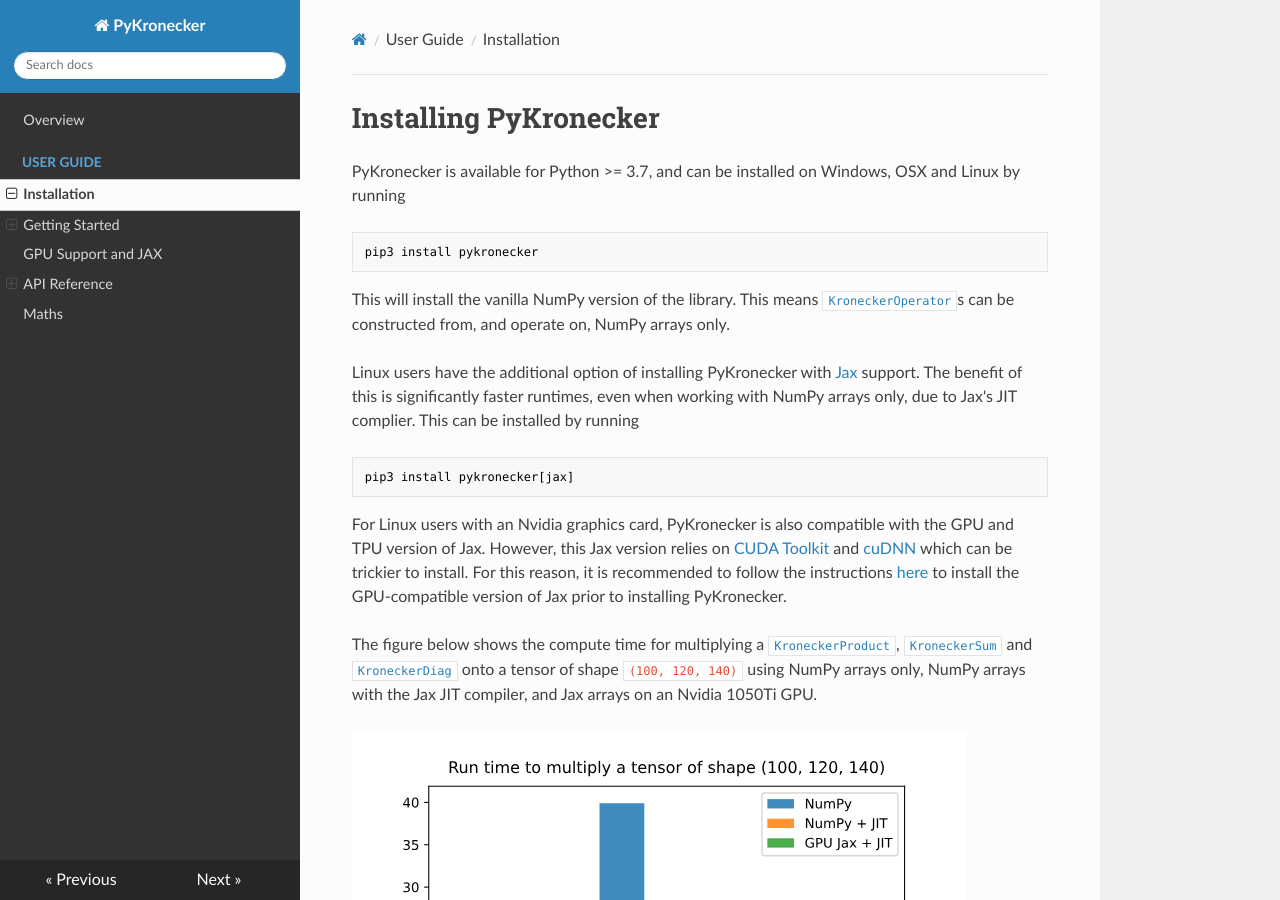
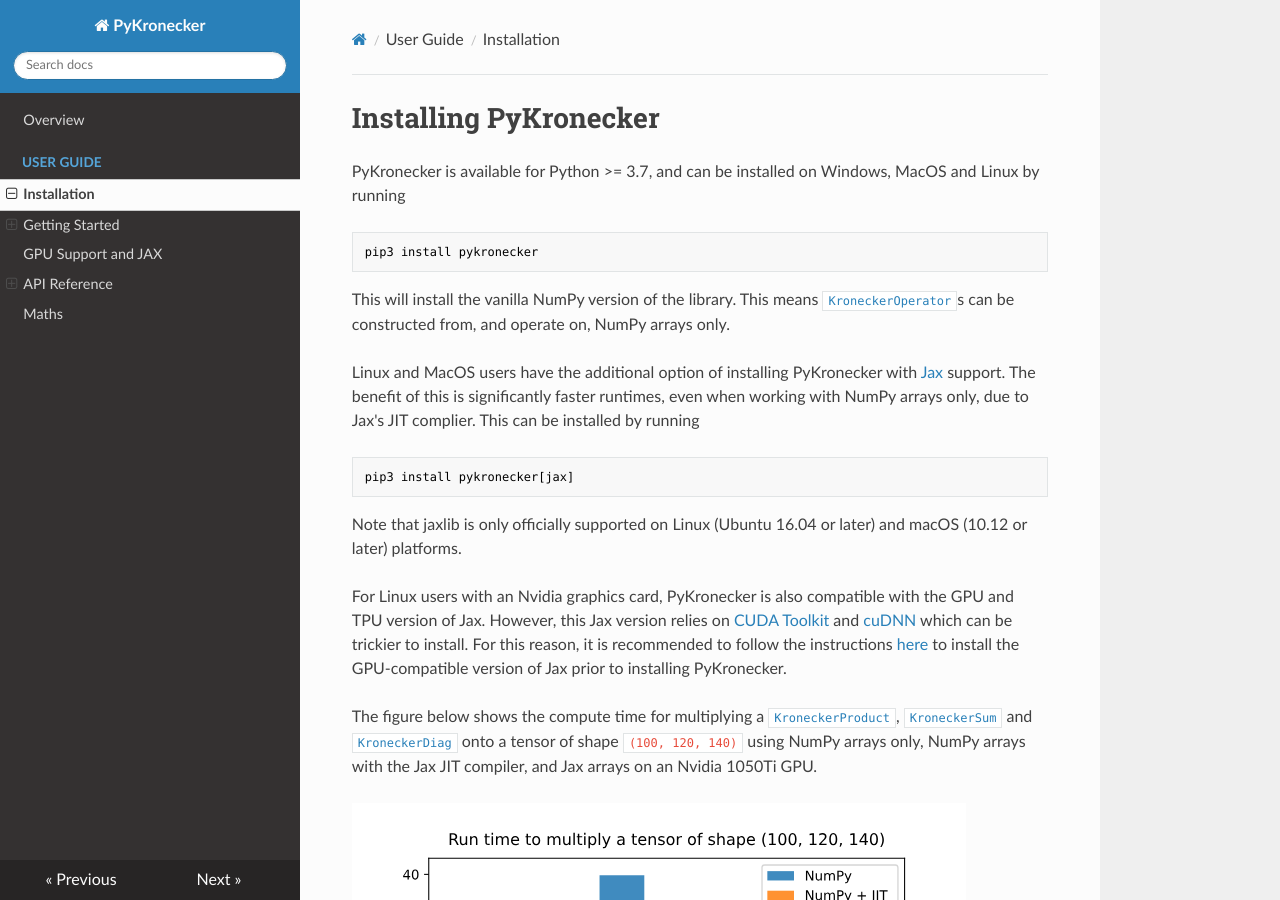
Before and after one commit to nickelnine37/pykronecker, an MkDocs documentation site: the page built from docs/install.md, in a window 1280 px wide and 900 px high. Built offline with MkDocs 1.6.1, drawn with Linux system fonts in a browser that asks for light colours; nearby versions of some CDN libraries.

Commit message:
updated docs

````diff
--- a/docs/install.md
+++ b/docs/install.md
@@ -1,6 +1,6 @@
 # Installing PyKronecker
 
-PyKronecker is available for Python >= 3.7, and can be installed on Windows, OSX and Linux by running
+PyKronecker is available for Python >= 3.7, and can be installed on Windows, MacOS and Linux by running
 
 ```bash
 pip3 install pykronecker
@@ -8,11 +8,13 @@
 
 This will install the vanilla NumPy version of the library. This means [`KroneckerOperator`](../api/kroneckeroperator)s can be constructed from, and operate on, NumPy arrays only.
 
-Linux users have the additional option of installing PyKronecker with [Jax](https://jax.readthedocs.io/en/latest/index.html) support. The benefit of this is significantly faster runtimes, even when working with NumPy arrays only, due to Jax's JIT complier. This can be installed by running
+Linux and MacOS users have the additional option of installing PyKronecker with [Jax](https://jax.readthedocs.io/en/latest/index.html) support. The benefit of this is significantly faster runtimes, even when working with NumPy arrays only, due to Jax's JIT complier. This can be installed by running
 
 ```bash
 pip3 install pykronecker[jax]
 ```
+
+Note that jaxlib is only officially supported on Linux (Ubuntu 16.04 or later) and macOS (10.12 or later) platforms.
 
 For Linux users with an Nvidia graphics card, PyKronecker is also compatible with the GPU and TPU version of Jax. However, this Jax version relies on [CUDA Toolkit](https://docs.nvidia.com/cuda/cuda-toolkit-release-notes/index.html) and [cuDNN](https://docs.nvidia.com/deeplearning/cudnn/developer-guide/index.html) which can be trickier to install. For this reason, it is recommended to follow the instructions [here](https://github.com/google/jax#installation) to install the GPU-compatible version of Jax prior to installing PyKronecker.
 
--- a/mkdocs.yml
+++ b/mkdocs.yml
@@ -8,6 +8,7 @@
               - Basic operators: getting_started/operators.md
               - Deriving new operators: getting_started/composite.md
               - Block operators: getting_started/block.md
+              - Automatic Differentiation: getting_started/autodiff.md
               - Other features: getting_started/features.md
         - GPU Support and JAX: jax.md
         - API Reference:
````
Also changed, not shown: docs/getting_started/autodiff.md (added, +41 -0 lines), docs/index.md (+1 -1 lines), 1 other file.
